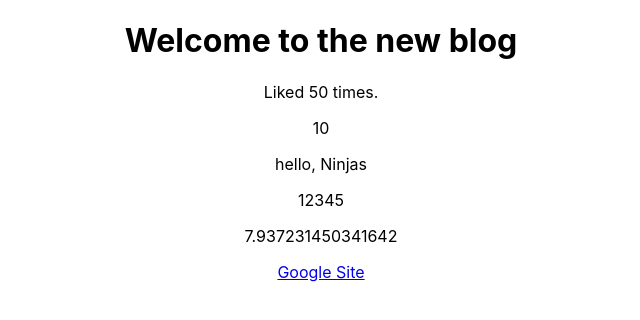
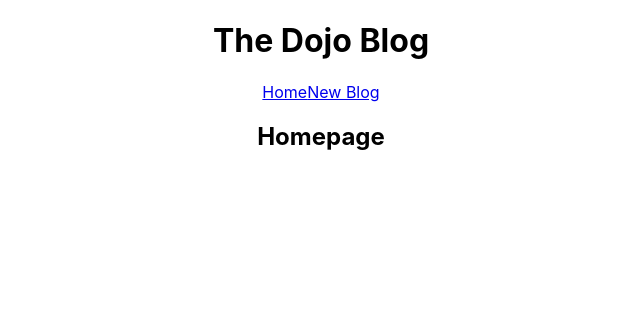
Before and after one commit to umanrai/dojo-blog, a React (Create React App) app: page / in a window 1280 px wide. Shown: the top 320 px of the page, without its empty margins (319-959 px from the left). Built offline with nearby package versions, Linux system fonts and the light colour scheme.

Commit message:
added multiple components
Home & Navbar

```diff
--- a/src/App.js
+++ b/src/App.js
@@ -1,23 +1,14 @@
 import './App.css';
 import Navbar from './Navbar';
+import Home from './Home';
 
 function App() {
-  const title = 'Welcome to the new blog';
-  const likes = 50;
-  const link = "https://www.google.com";
-
   return (
     <div className="App">
+      <Navbar />
+
       <div className="content">
-        <h1> { title } </h1>
-        <p>Liked { likes } times.</p>
-
-        <p>{ 10 }</p>
-        <p>{ "hello, Ninjas" }</p>
-        <p>{ [1,2,3,4,5] }</p>
-        <p>{ Math.random() *10 }</p>
-
-        <a href={ link } target="_blank">Google Site</a>
+        <Home />
       </div>
     </div>
   );
--- /dev/null
+++ b/src/Home.js
@@ -0,0 +1,9 @@
+const Home = () => {
+    return (
+        <div className="home">
+            <h2>Homepage</h2>
+        </div>
+    );
+}
+
+export default Home;
--- /dev/null
+++ b/src/Navbar.js
@@ -0,0 +1,12 @@
+const Navbar = () => {
+    return (
+       <div className="navbar">
+            <h1>The Dojo Blog</h1>
+            <div className="links">
+                <a href="/">Home</a>
+                <a href="/create">New Blog</a>
+            </div>
+       </div>
+    );
+ }
+ export default Navbar;
```
